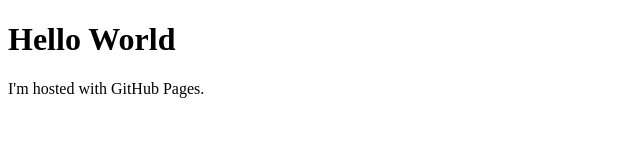
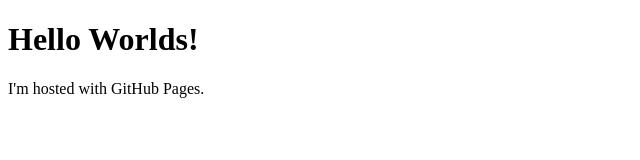
Before and after one commit to MrGingerbread/MrGingerbread.github.io, a plain HTML site: page index.html in a window 1280 px wide. Shown: the full height of the page, 0-640 px from the left. Drawn offline with Linux system fonts and the light colour scheme.

Commit message:
update index.html

```diff
--- a/index.html
+++ b/index.html
@@ -1,7 +1,7 @@
 <!DOCTYPE html>
 <html>
 <body>
-<h1>Hello World</h1>
+<h1>Hello Worlds!</h1>
 <p>I'm hosted with GitHub Pages.</p>
 </body>
 </html>
```
